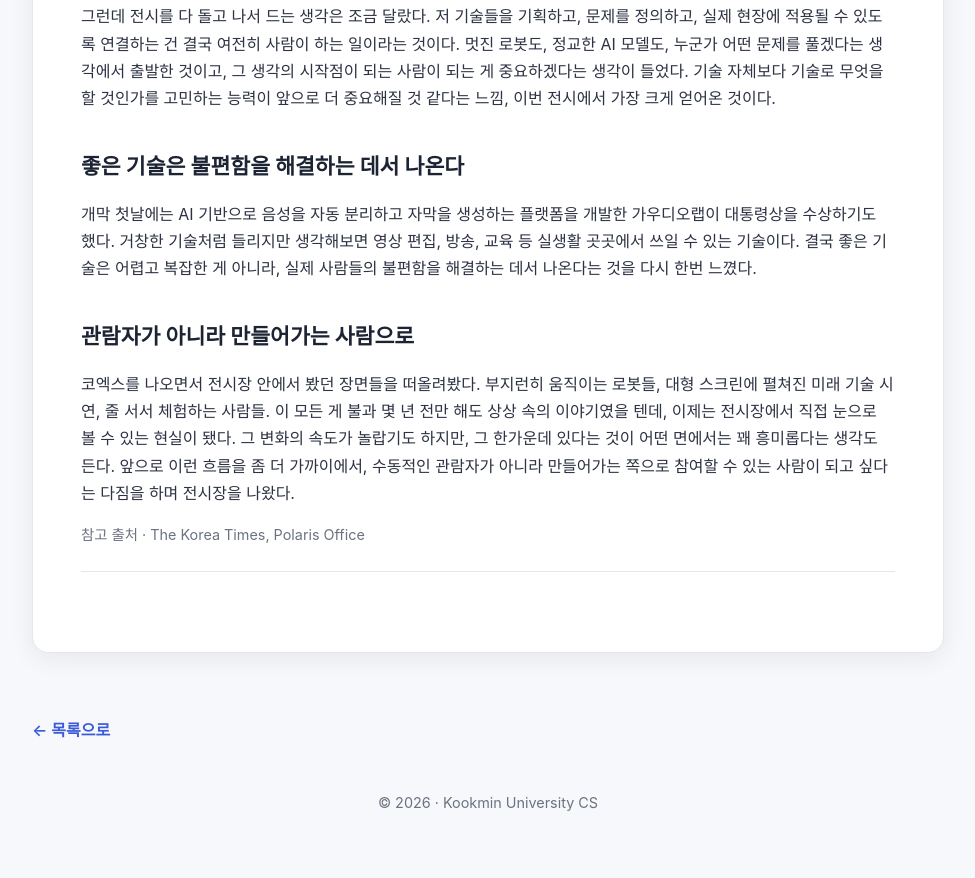
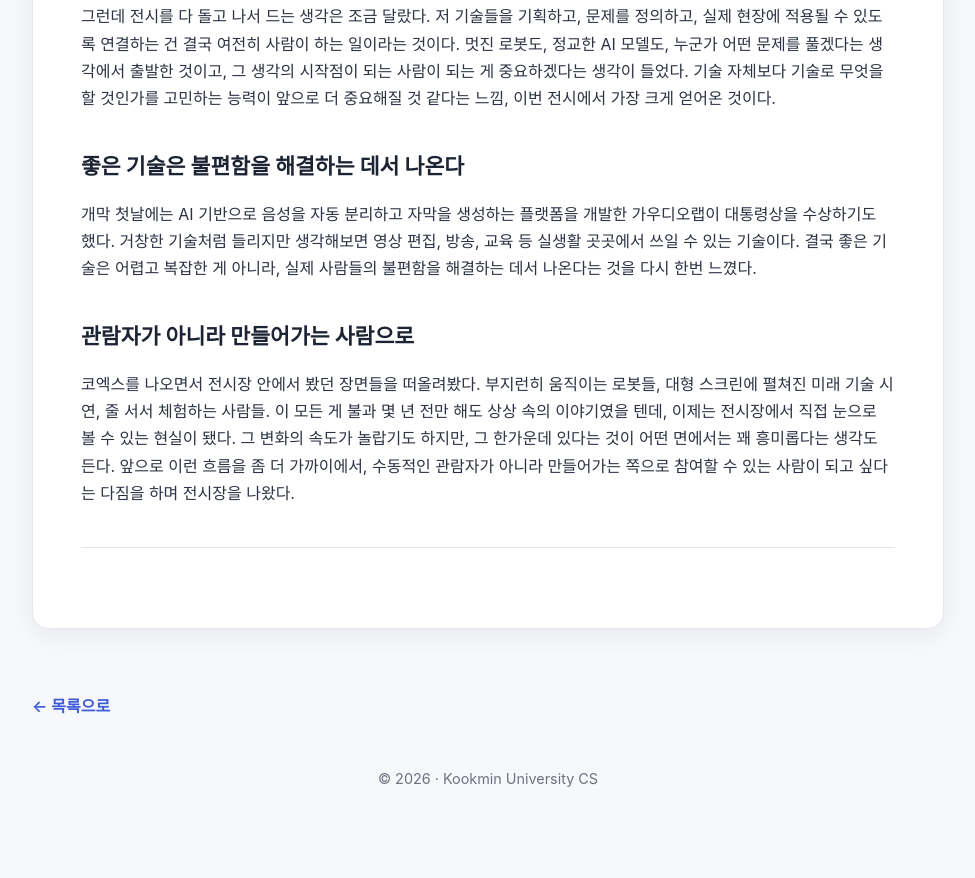
Before and after one commit to nomin27n/report, a plain HTML site: page reports-page/world-it-show.html in a window 1280 px wide. Shown: the part 2060-2938 px from the top of the page, without its empty margins (152-1127 px from the left). After the commit the page ends 2913 px from the top, so only its background shows below. Drawn offline with Linux system fonts and the light colour scheme.

Commit message:
Remove reference from world-it-show.html

```diff
--- a/reports-page/world-it-show.html
+++ b/reports-page/world-it-show.html
@@ -97,7 +97,7 @@
       </p>
 
       <p class="meta">
-        참고 출처 · The Korea Times, Polaris Office
+
       </p>
     </article>
 
```
